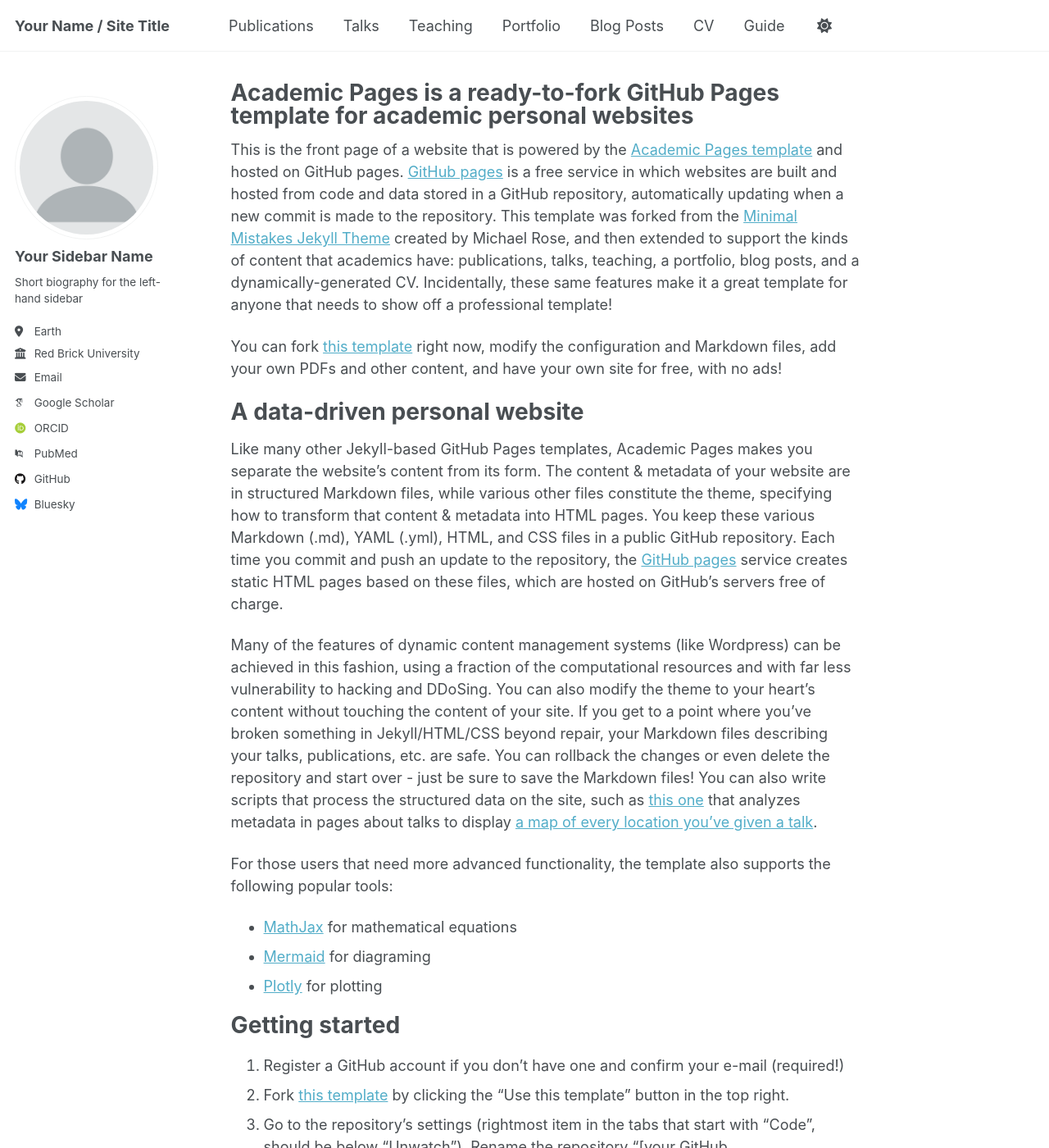
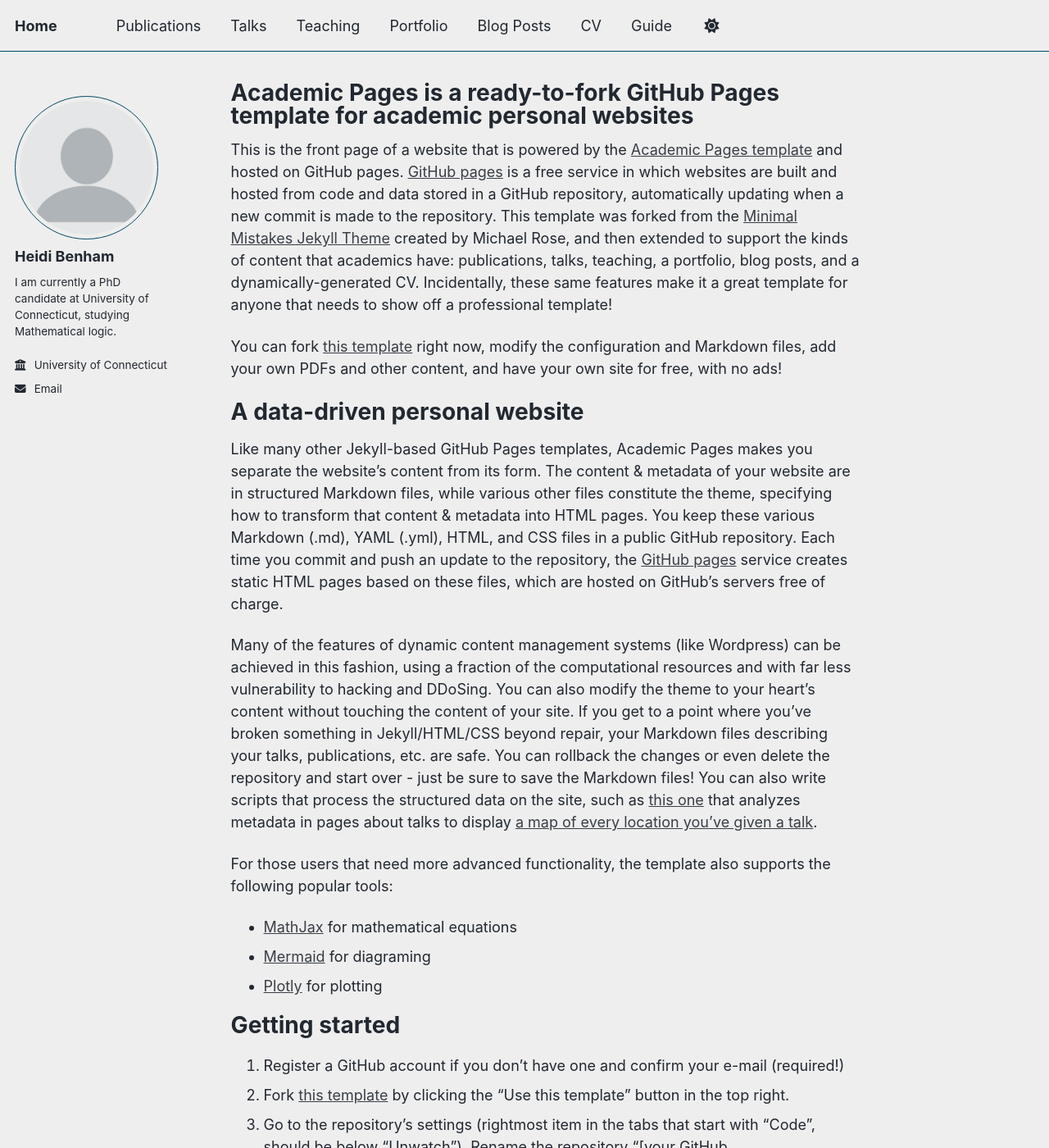
Before and after one commit to heidiabenham/heidiabenham.github.io, a Jekyll site: the page built from _pages/about.md, in a window 1280 px wide and 1400 px high. Shown: the whole window at 82% size. Built offline with Jekyll 4.4.1, drawn with Linux system fonts in a browser that asks for light colours; some web fonts are replaced; a script that is not in the unit is left out; some of the changed text lies outside the part shown.

Commit message:
Personal Info

```diff
--- a/_config.yml
+++ b/_config.yml
@@ -8,14 +8,14 @@
 
 # Basic Site Settings
 locale                   : "en-US"
-site_theme               : "default" # Currently available options are "default", "air"
-title                    : "Your Name / Site Title"
+site_theme               : "air" # Currently available options are "default", "air"
+title                    : "Home"
 title_separator          : "-"
-name                     : &name "Your Name"
-description              : &description "personal description"
-url                      : https://academicpages.github.io # the base hostname & protocol for your site e.g. "https://[your GitHub username].github.io" or if you already have some other page hosted on Github then use "https://[your GitHub username].github.io/[Your Repo Name]"
+name                     : &name "Heidi Benham"
+description              : &description "This is Heidi Benham's personal website"
+url                      : https://heidiabenham.github.io # the base hostname & protocol for your site e.g. "https://[your GitHub username].github.io" or if you already have some other page hosted on Github then use "https://[your GitHub username].github.io/[Your Repo Name]"
 baseurl                  : "" # the subpath of your site, e.g. "/blog"
-repository               : "academicpages/academicpages.github.io"
+repository               : "heidiabenham/heidiabenham.github.io"
 
 # Site Author - The following control what appear as part of the author content on the side bar.
 #               If a field is blank the icon and link will not appear, otherwise it will be shown.
@@ -23,23 +23,23 @@ repository               : "academicpages/academicpages.github.io"
 author:
   # Biographic information
   avatar           : "profile.png"
-  name             : "Your Sidebar Name"
+  name             : "Heidi Benham"
   pronouns         : # example: "she/her"
-  bio              : "Short biography for the left-hand sidebar"
-  location         : "Earth"
-  employer         : "Red Brick University"
+  bio              : "I am currently a PhD candidate at University of Connecticut, studying Mathematical logic."
+  location         : #"Earth"
+  employer         : "University of Connecticut"
   uri              : # URL
-  email            : "none@example.org"
+  email            : "heidi.benham@uconn.edu"
 
   # Academic websites
   academia         : # URL
   arxiv            : # URL - Update with the correct link to your profile
-  googlescholar    : "https://scholar.google.com/citations?user=PS_CX0AAAAAJ"
+  googlescholar    : #"https://scholar.google.com/citations?user=PS_CX0AAAAAJ"
   inspire-hep      : # URL
   impactstory      : # URL
-  orcid            : "http://orcid.org/yourorcidurl"
+  orcid            : #"http://orcid.org/yourorcidurl"
   semantic         : # URL
-  pubmed           : "https://www.ncbi.nlm.nih.gov/pubmed/?term=john+snow"
+  pubmed           : #"https://www.ncbi.nlm.nih.gov/pubmed/?term=john+snow"
   researchgate     : # URL
   scopus           : # URL
 
@@ -47,13 +47,13 @@ author:
   bitbucket        : # Username - Update with your username on the site
   codepen          : # Username
   dribbble         : # Username
-  github           : "academicpages"
+  github           : #"academicpages"
   kaggle           : # Username
   stackoverflow    : # User number or user number and name (i.e., use "1" or "1/jeff-atwood")
 
   # Social media
   artstation       : # Username
-  bluesky          : "bsky.app" # Replace this with you Bluesky username
+  bluesky          : #"bsky.app" # Replace this with you Bluesky username
   facebook         : # Username
   flickr           : # Username
   foursquare       : # Username
```
